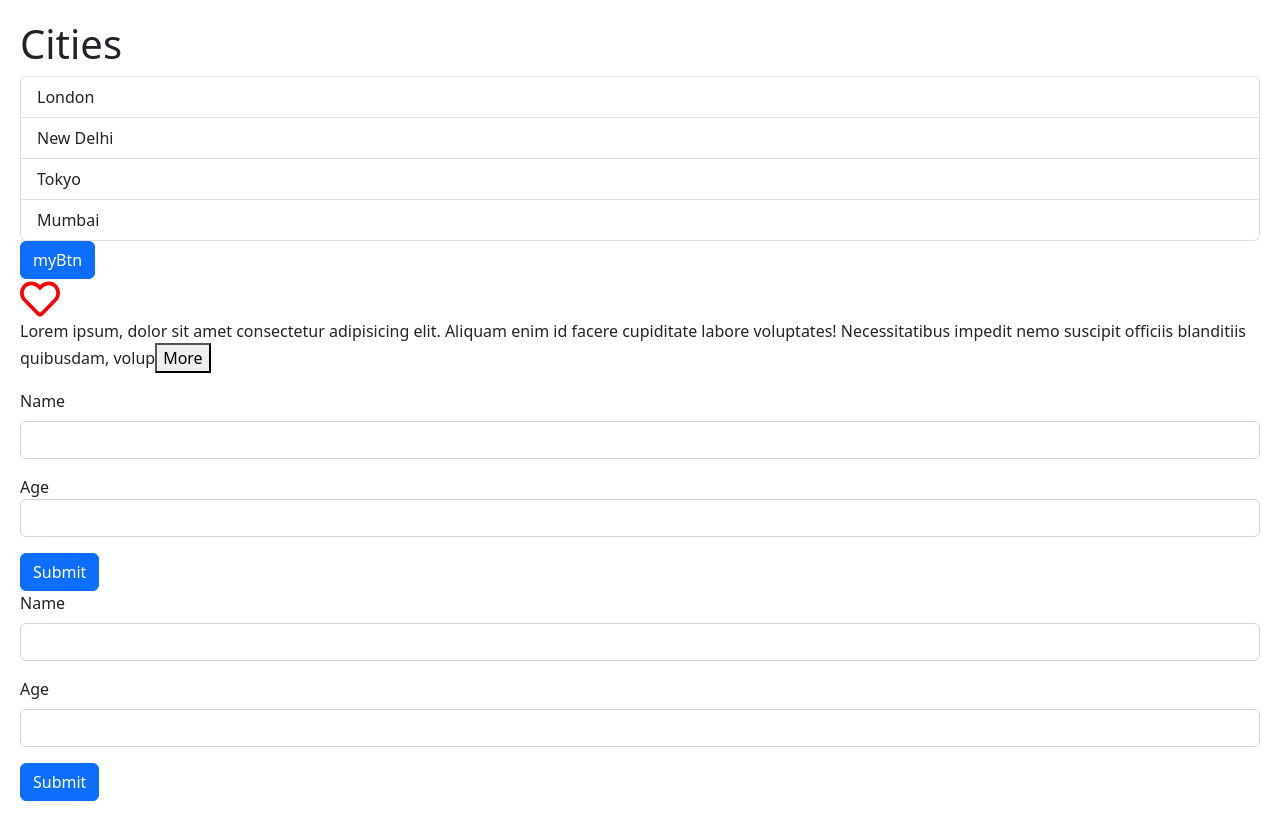
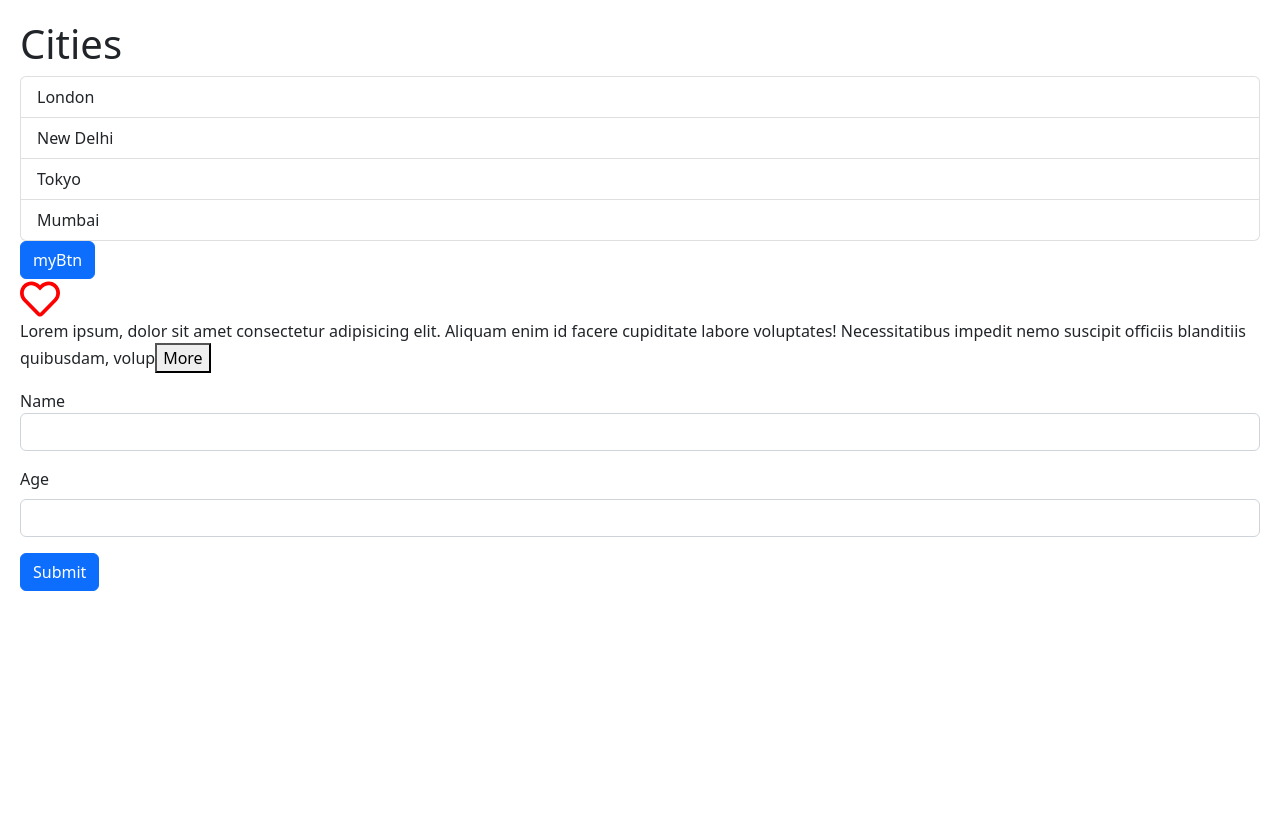
Before and after one commit to YashdeepN/react-ts-01, a React (Vite) app in the folder react-app/: page / in a window 1280 px wide. After the commit the page ends 800 px from the top, so only its background shows below. Built offline with nearby package versions, Linux system fonts and the light colour scheme.

Commit message:
React hook form managing data

```diff
--- a/react-app/src/App.tsx
+++ b/react-app/src/App.tsx
@@ -6,6 +6,7 @@ import Like from "./components/Like";
 import ExpandableText from "./components/ExpandableText";
 import MyForm from "./components/MyForm";
 import ControlledForm from "./components/ControlledForm";
+import ReactHookForm from "./components/ReactHookForm";
 
 const App = () => {
   const items = ["London", "New Delhi", "Tokyo", "Mumbai"];
@@ -45,9 +46,11 @@ const App = () => {
 
       <ExpandableText />
 
-      <MyForm />
+      {/* <MyForm />
 
-      <ControlledForm />
+      <ControlledForm /> */}
+
+      <ReactHookForm />
     </>
   );
 };
--- a/react-app/src/components/ReactHookForm.tsx
+++ b/react-app/src/components/ReactHookForm.tsx
@@ -1,21 +1,29 @@
-import React, { type FormEvent } from "react";
+import { useForm } from "react-hook-form";
 
 const ReactHookForm = () => {
-  function handleSubmit(event: FormEvent) {
-    event.preventDefault();
-    console.log("submitted");
-  }
+  const form = useForm();
+
   return (
-    <form onSubmit={handleSubmit}>
+    <form onSubmit={form.handleSubmit((data) => console.log(data))}>
       <div className="mb-3">
         <label htmlFor="name" className="form-label"></label>Name
-        <input id="name" type="text" className="form-control" />
+        <input
+          {...form.register("name")}
+          id="name"
+          type="text"
+          className="form-control"
+        />
       </div>
       <div className="mb-3">
         <label htmlFor="age" className="form-label">
           Age
         </label>
-        <input id="age" type="number" className="form-control" />
+        <input
+          {...form.register("age")}
+          id="age"
+          type="number"
+          className="form-control"
+        />
       </div>
       <button type="submit" className="btn btn-primary">
         Submit
```
